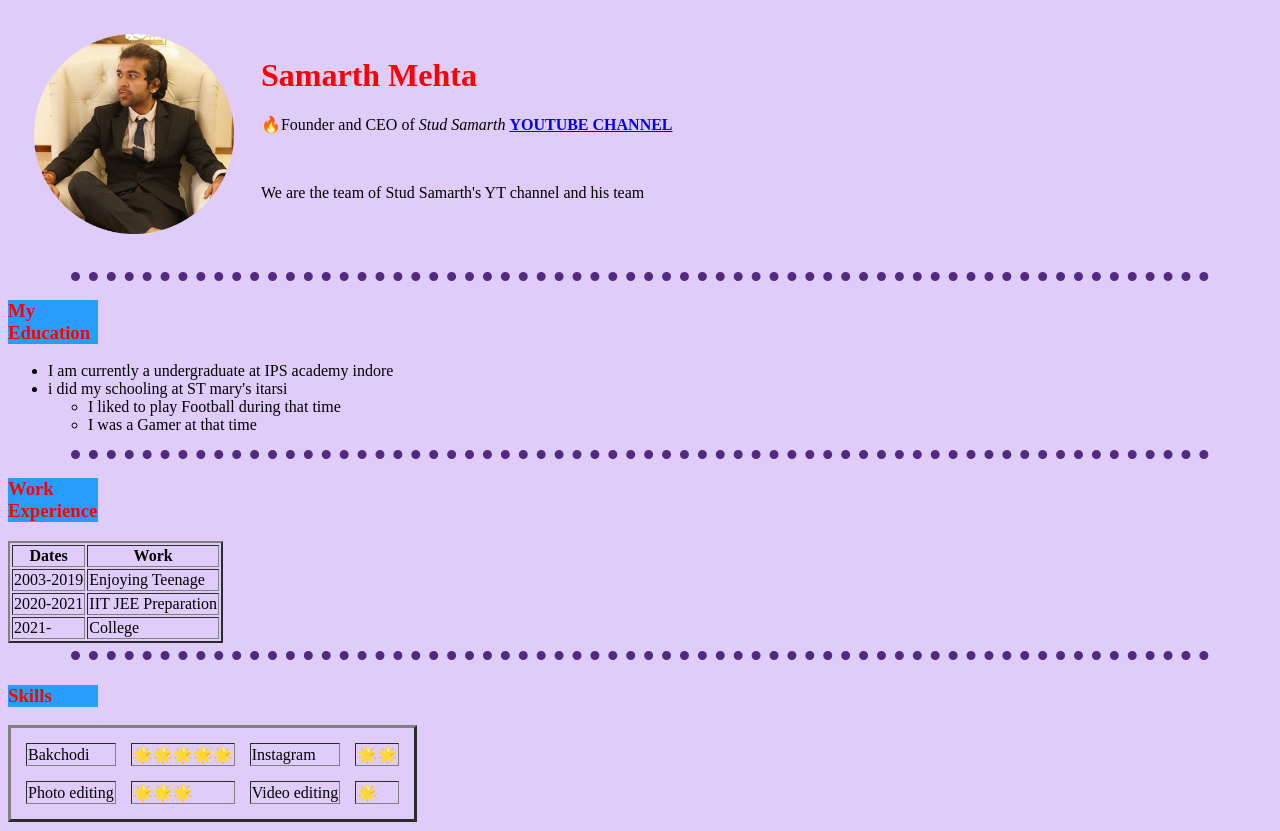
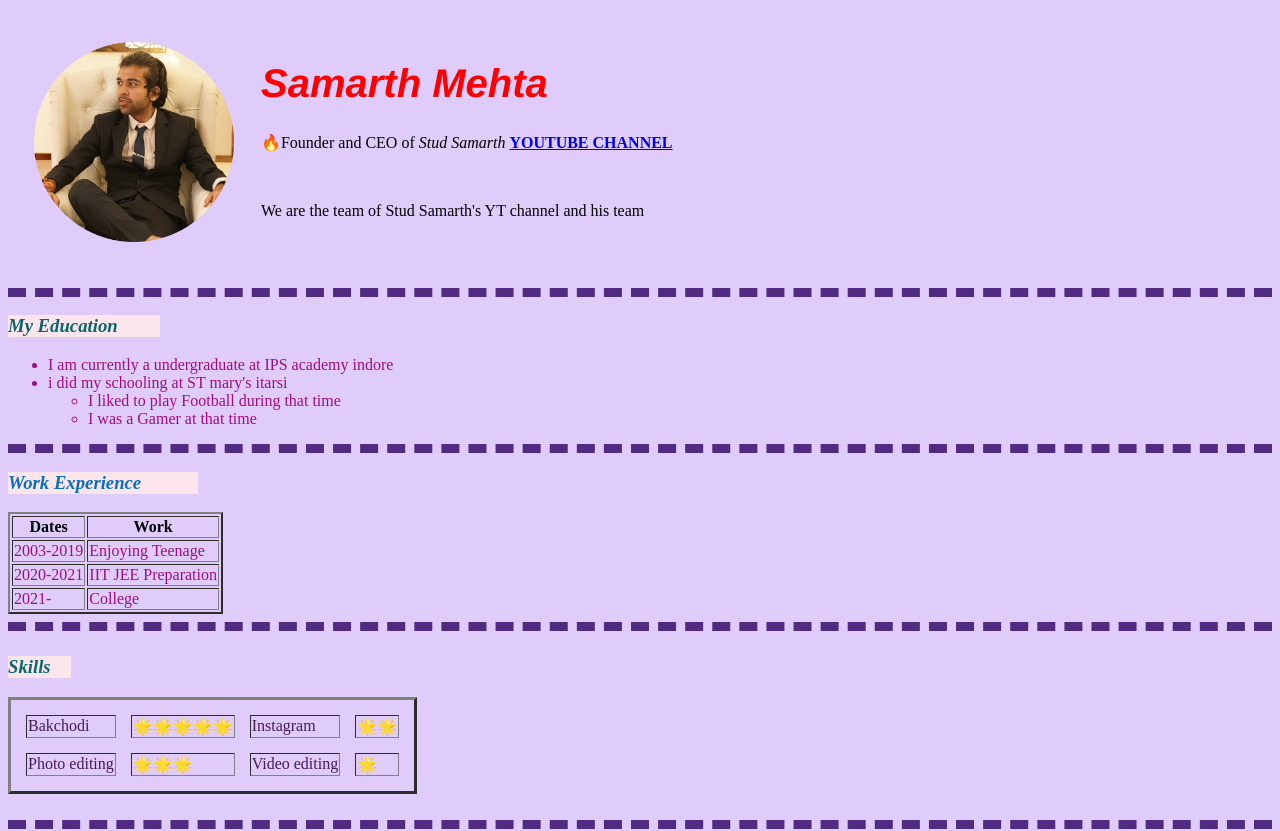
Before and after one commit to StudSamarth/cv1, a plain HTML site: page index.html in a window 1280 px wide. Shown: the top 831 px of the page. Drawn offline with Linux system fonts and the light colour scheme.

Commit message:
Update styles.css

```diff
--- a/css/styles.css
+++ b/css/styles.css
@@ -4,8 +4,8 @@
             background-color: #DFCCFB;
          }
          hr {
-            width: 90%;
-             border-style: dotted none none;
+            width: 100%;
+             border-style: dashed none none;
              border-width: 9px;
              border-color: #512B81;
 
@@ -15,12 +15,35 @@
             height: 200px;
         }
 
-        h1{
-            color: #FE0000;
-        }
+
 
         h3{
-            background-color: #279EFF;
-            width: 90px;
-            color:#FE0000 ;
+            background-color: #FDE5EC;
+            width: 15%;
+            color:#0A6EBD ;
+            font-style: italic;
         }
+        .text{
+            color: #9F0D7F;
+        }
+        #heading{
+            color: #FE0000;
+            font-family:'Franklin Gothic Medium', 'Arial Narrow', Arial, sans-serif;
+            font-size: 40px;
+            font-style: italic;
+        }
+        .subheading{
+            color: #0B666A;
+            background-color: #FDE5EC;
+            width: 12%;
+        }
+        .blocks{
+            color: #461959;
+        }
+        #skill{
+            color: #0B666A;
+            width: 5%;
+        }
+        h3:hover{
+            background-color: gold;
+        }
```
